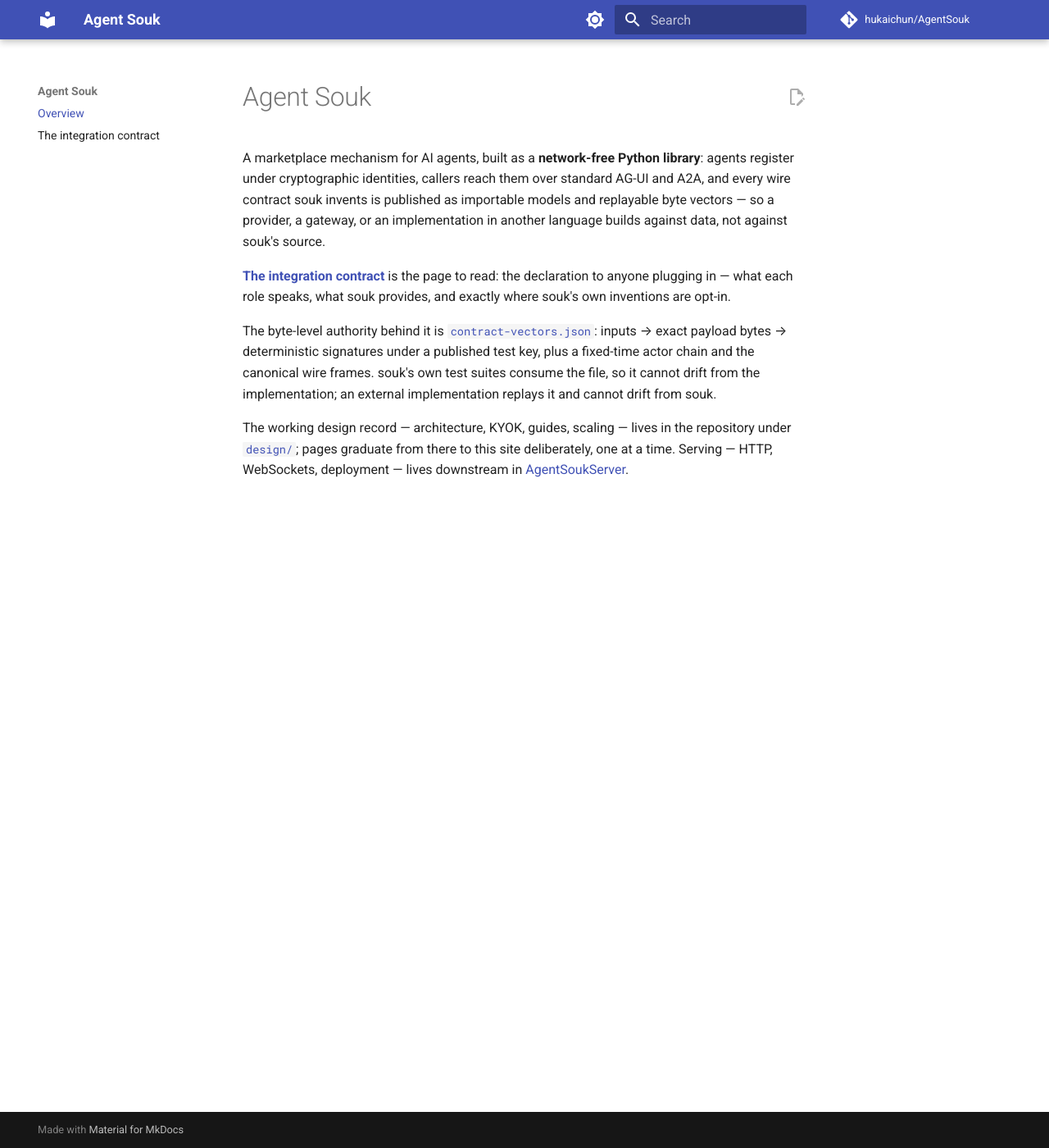
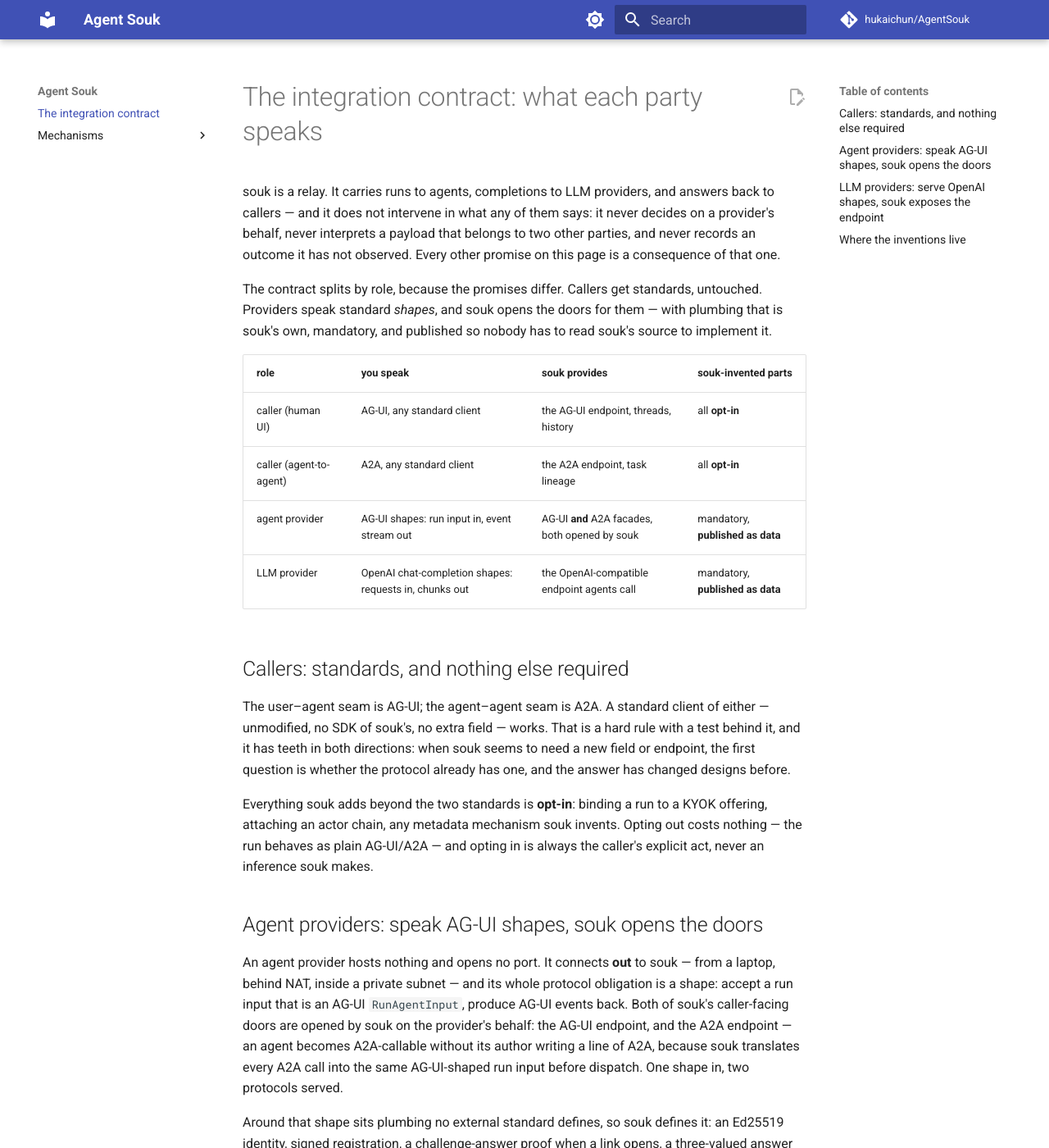
Before and after one commit to hukaichun/AgentSouk, an MkDocs documentation site: the page built from docs/index.md, in a window 1280 px wide and 1400 px high. Shown: the whole window at 82% size. Built offline with MkDocs 1.6.1 and Material for MkDocs 9.7.7, drawn with Linux system fonts in a browser that asks for light colours; comment, search, counter and statistics services are not loaded; some of the changed text lies outside the part shown.

Commit message:
Repair the nav: the declaration is the index, Mechanisms beside it
Two accidents compounded. #92 was merged before its second commit landed,
resurrecting the unratified overview page as the site index with the
contract beside it; and #93's nav edit was written against the
unmerged state, so its text replacement silently matched nothing — the
six mechanism pages shipped with no navigation entry at all (the edit
printed ok without verifying; this one asserts).

Now: the overview is gone, the integration contract is the index page
again, and Mechanisms sits beside it at the same level — a section whose
header is the mechanisms page itself (navigation.indexes), with the six
detail pages under it.

Co-Authored-By: Claude Fable 5 <noreply@anthropic.com>

```diff
--- a/docs/index.md
+++ b/docs/index.md
@@ -1,26 +1,85 @@
-# Agent Souk
+# The integration contract: what each party speaks
 
-A marketplace mechanism for AI agents, built as a **network-free Python
-library**: agents register under cryptographic identities, callers reach
-them over standard AG-UI and A2A, and every wire contract souk invents is
-published as importable models and replayable byte vectors — so a
-provider, a gateway, or an implementation in another language builds
-against data, not against souk's source.
+souk is a relay. It carries runs to agents, completions to LLM providers,
+and answers back to callers — and it does not intervene in what any of
+them says: it never decides on a provider's behalf, never interprets a
+payload that belongs to two other parties, and never records an outcome
+it has not observed. Every other promise on this page is a consequence of
+that one.
 
-**[The integration contract](integration-contract.md)** is the page to
-read: the declaration to anyone plugging in — what each role speaks, what
-souk provides, and exactly where souk's own inventions are opt-in.
+The contract splits by role, because the promises differ. Callers get
+standards, untouched. Providers speak standard *shapes*, and souk opens
+the doors for them — with plumbing that is souk's own, mandatory, and
+published so nobody has to read souk's source to implement it.
 
-The byte-level authority behind it is
-[`contract-vectors.json`](contract-vectors.json): inputs → exact payload
-bytes → deterministic signatures under a published test key, plus a
-fixed-time actor chain and the canonical wire frames. souk's own test
-suites consume the file, so it cannot drift from the implementation; an
-external implementation replays it and cannot drift from souk.
+| role | you speak | souk provides | souk-invented parts |
+|---|---|---|---|
+| caller (human UI) | AG-UI, any standard client | the AG-UI endpoint, threads, history | all **opt-in** |
+| caller (agent-to-agent) | A2A, any standard client | the A2A endpoint, task lineage | all **opt-in** |
+| agent provider | AG-UI shapes: run input in, event stream out | AG-UI **and** A2A facades, both opened by souk | mandatory, **published as data** |
+| LLM provider | OpenAI chat-completion shapes: requests in, chunks out | the OpenAI-compatible endpoint agents call | mandatory, **published as data** |
 
-The working design record — architecture, KYOK, guides, scaling — lives
-in the repository under
-[`design/`](https://github.com/hukaichun/AgentSouk/tree/main/design);
-pages graduate from there to this site deliberately, one at a time.
-Serving — HTTP, WebSockets, deployment — lives downstream in
-[AgentSoukServer](https://github.com/hukaichun/AgentSoukServer).
+## Callers: standards, and nothing else required
+
+The user–agent seam is AG-UI; the agent–agent seam is A2A. A standard
+client of either — unmodified, no SDK of souk's, no extra field — works.
+That is a hard rule with a test behind it, and it has teeth in both
+directions: when souk seems to need a new field or endpoint, the first
+question is whether the protocol already has one, and the answer has
+changed designs before.
+
+Everything souk adds beyond the two standards is **opt-in**: binding a
+run to a KYOK offering, attaching an actor chain, any metadata mechanism
+souk invents. Opting out costs nothing — the run behaves as plain
+AG-UI/A2A — and opting in is always the caller's explicit act, never an
+inference souk makes.
+
+## Agent providers: speak AG-UI shapes, souk opens the doors
+
+An agent provider hosts nothing and opens no port. It connects **out** to
+souk — from a laptop, behind NAT, inside a private subnet — and its whole
+protocol obligation is a shape: accept a run input that is an AG-UI
+`RunAgentInput`, produce AG-UI events back. Both of souk's caller-facing
+doors are opened by souk on the provider's behalf: the AG-UI endpoint,
+and the A2A endpoint — an agent becomes A2A-callable without its author
+writing a line of A2A, because souk translates every A2A call into the
+same AG-UI-shaped run input before dispatch. One shape in, two protocols
+served.
+
+Around that shape sits plumbing no external standard defines, so souk
+defines it: an Ed25519 identity, signed registration, a challenge-answer
+proof when a link opens, a three-valued answer to an offered run. These
+are **not opt-in** — they are how a provider exists at all — and the
+promise that replaces opt-in is threefold:
+
+1. **minimal** — souk invents only where no standard exists, and the
+   invented surface stays as small as the job allows;
+2. **published as data** — every payload, model and byte a provider must
+   produce or validate is exported by the provider SDK and pinned in
+   [`contract-vectors.json`](contract-vectors.json), replayable in any
+   language; an implementation never needs souk's source;
+3. **guarded** — tests fail souk's own CI when an invented surface goes
+   unpublished, so the contract cannot silently grow a private corner.
+
+## LLM providers: serve OpenAI shapes, souk exposes the endpoint
+
+The same pattern, one seam over. An LLM provider (the party holding a
+real key — see [Keep your own key](https://github.com/hukaichun/AgentSouk/blob/main/design/keep-your-own-key.md)) also connects
+out and also promises only a shape: receive a completion request, stream
+back OpenAI chat-completion chunks. The OpenAI-compatible endpoint that
+agents call is souk's to expose; the provider behind it is resolved per
+call. Policy — serving, refusing, pricing, whose budget a run spends —
+is entirely the provider's; souk relays a structured refusal as data and
+never reads it.
+
+The plumbing is the same machinery agent providers use (identity is
+identity; one keypair may be both), under the same threefold promise.
+
+## Where the inventions live
+
+What the plumbing actually is — the seven signed payload families, the
+link-open challenge, actor chains and what they do and do not prove — is
+[Trust and identity](https://github.com/hukaichun/AgentSouk/blob/main/design/trust-and-identity.md). How to carry all of it over
+a wire of your own is [Writing a transport](https://github.com/hukaichun/AgentSouk/blob/main/design/transport-author-guide.md).
+This page is the contract; those are the mechanisms it obliges souk to
+publish.
--- a/docs/integration-contract.md
+++ /dev/null
@@ -1,85 +0,0 @@
-# The integration contract: what each party speaks
-
-souk is a relay. It carries runs to agents, completions to LLM providers,
-and answers back to callers — and it does not intervene in what any of
-them says: it never decides on a provider's behalf, never interprets a
-payload that belongs to two other parties, and never records an outcome
-it has not observed. Every other promise on this page is a consequence of
-that one.
-
-The contract splits by role, because the promises differ. Callers get
-standards, untouched. Providers speak standard *shapes*, and souk opens
-the doors for them — with plumbing that is souk's own, mandatory, and
-published so nobody has to read souk's source to implement it.
-
-| role | you speak | souk provides | souk-invented parts |
-|---|---|---|---|
-| caller (human UI) | AG-UI, any standard client | the AG-UI endpoint, threads, history | all **opt-in** |
-| caller (agent-to-agent) | A2A, any standard client | the A2A endpoint, task lineage | all **opt-in** |
-| agent provider | AG-UI shapes: run input in, event stream out | AG-UI **and** A2A facades, both opened by souk | mandatory, **published as data** |
-| LLM provider | OpenAI chat-completion shapes: requests in, chunks out | the OpenAI-compatible endpoint agents call | mandatory, **published as data** |
-
-## Callers: standards, and nothing else required
-
-The user–agent seam is AG-UI; the agent–agent seam is A2A. A standard
-client of either — unmodified, no SDK of souk's, no extra field — works.
-That is a hard rule with a test behind it, and it has teeth in both
-directions: when souk seems to need a new field or endpoint, the first
-question is whether the protocol already has one, and the answer has
-changed designs before.
-
-Everything souk adds beyond the two standards is **opt-in**: binding a
-run to a KYOK offering, attaching an actor chain, any metadata mechanism
-souk invents. Opting out costs nothing — the run behaves as plain
-AG-UI/A2A — and opting in is always the caller's explicit act, never an
-inference souk makes.
-
-## Agent providers: speak AG-UI shapes, souk opens the doors
-
-An agent provider hosts nothing and opens no port. It connects **out** to
-souk — from a laptop, behind NAT, inside a private subnet — and its whole
-protocol obligation is a shape: accept a run input that is an AG-UI
-`RunAgentInput`, produce AG-UI events back. Both of souk's caller-facing
-doors are opened by souk on the provider's behalf: the AG-UI endpoint,
-and the A2A endpoint — an agent becomes A2A-callable without its author
-writing a line of A2A, because souk translates every A2A call into the
-same AG-UI-shaped run input before dispatch. One shape in, two protocols
-served.
-
-Around that shape sits plumbing no external standard defines, so souk
-defines it: an Ed25519 identity, signed registration, a challenge-answer
-proof when a link opens, a three-valued answer to an offered run. These
-are **not opt-in** — they are how a provider exists at all — and the
-promise that replaces opt-in is threefold:
-
-1. **minimal** — souk invents only where no standard exists, and the
-   invented surface stays as small as the job allows;
-2. **published as data** — every payload, model and byte a provider must
-   produce or validate is exported by the provider SDK and pinned in
-   [`contract-vectors.json`](contract-vectors.json), replayable in any
-   language; an implementation never needs souk's source;
-3. **guarded** — tests fail souk's own CI when an invented surface goes
-   unpublished, so the contract cannot silently grow a private corner.
-
-## LLM providers: serve OpenAI shapes, souk exposes the endpoint
-
-The same pattern, one seam over. An LLM provider (the party holding a
-real key — see [Keep your own key](https://github.com/hukaichun/AgentSouk/blob/main/design/keep-your-own-key.md)) also connects
-out and also promises only a shape: receive a completion request, stream
-back OpenAI chat-completion chunks. The OpenAI-compatible endpoint that
-agents call is souk's to expose; the provider behind it is resolved per
-call. Policy — serving, refusing, pricing, whose budget a run spends —
-is entirely the provider's; souk relays a structured refusal as data and
-never reads it.
-
-The plumbing is the same machinery agent providers use (identity is
-identity; one keypair may be both), under the same threefold promise.
-
-## Where the inventions live
-
-What the plumbing actually is — the seven signed payload families, the
-link-open challenge, actor chains and what they do and do not prove — is
-[Trust and identity](https://github.com/hukaichun/AgentSouk/blob/main/design/trust-and-identity.md). How to carry all of it over
-a wire of your own is [Writing a transport](https://github.com/hukaichun/AgentSouk/blob/main/design/transport-author-guide.md).
-This page is the contract; those are the mechanisms it obliges souk to
-publish.
--- a/mkdocs.yml
+++ b/mkdocs.yml
@@ -20,7 +20,7 @@ theme:
         icon: material/brightness-4
         name: light mode
   features:
-    - navigation.sections
+    - navigation.indexes
     - navigation.top
     - content.action.edit
     - search.suggest
@@ -37,5 +37,12 @@ markdown_extensions:
           format: !!python/name:pymdownx.superfences.fence_code_format
 
 nav:
-  - Overview: index.md
-  - The integration contract: integration-contract.md
+  - The integration contract: index.md
+  - Mechanisms:
+      - mechanisms.md
+      - Identity is an Ed25519 keypair: mechanisms/identity.md
+      - Actor chain: mechanisms/actor-chain.md
+      - Runs and cancels are requests: mechanisms/requests.md
+      - Provider quality counters: mechanisms/quality.md
+      - Keep your own key: mechanisms/kyok.md
+      - Responsibility chains: mechanisms/responsibility-chains.md
```
